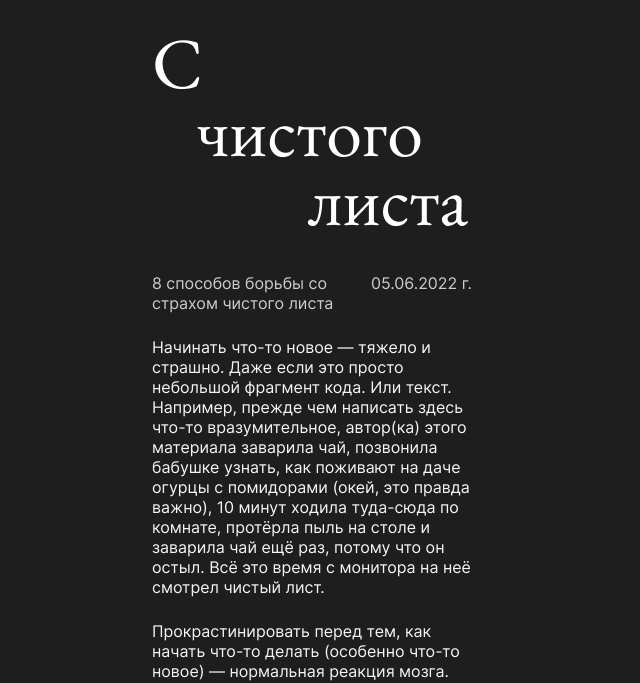
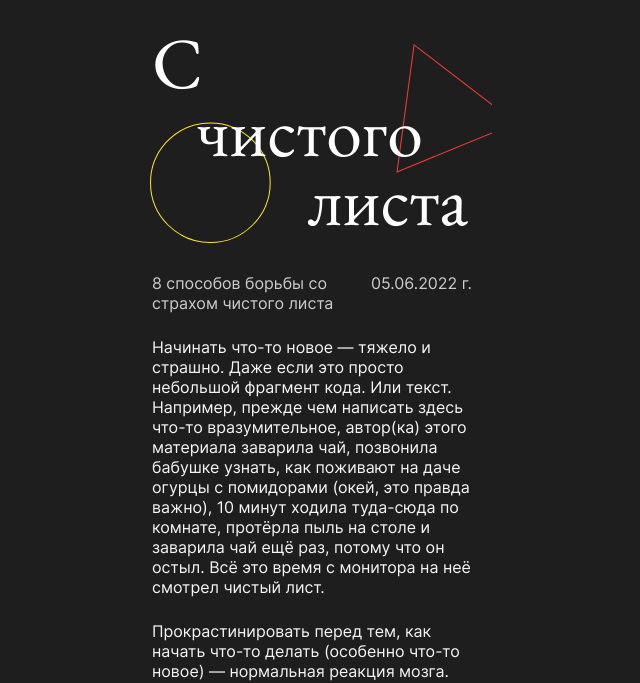
Before and after one commit to Sergey1393/s-chistogo-lista, a plain HTML site: page index.html in a window 1280 px wide. Shown: the part 111-794 px from the top of the page, without its empty margins (328-968 px from the left). Drawn offline with Linux system fonts and the light colour scheme; the site is published under a folder, as on GitHub Pages, so addresses that start at the root find nothing.

Commit message:
Обновление css

```diff
--- a/styles/style.css
+++ b/styles/style.css
@@ -67,7 +67,7 @@ h4 {
     background-size: 95%;
     background-repeat: no-repeat;
     background-position: right bottom;
-    background-image: url("/images/cover.svg");
+    background-image: url("../images/cover.svg");
     min-height: 210px;
 }
 
```
